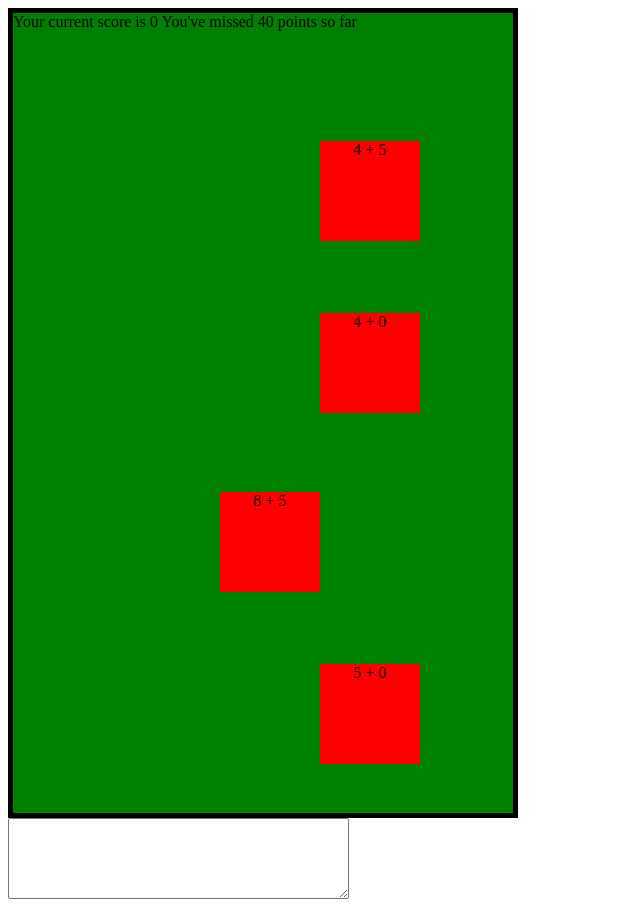
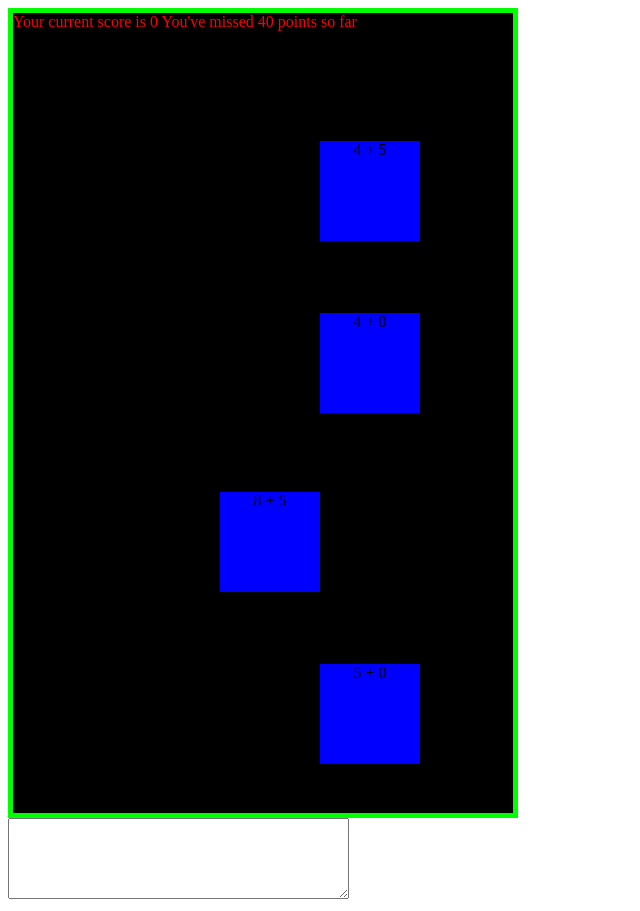
Before and after one commit to BrianMcMurr/240-game, a PHP site: page /smoothemove.html in a window 1280 px wide. Shown: the whole page, without its empty margins (0-640 px from the left). Run offline with PHP 8.4, Linux system fonts and the light colour scheme.

Commit message:
new smootheMove

```diff
--- a/currentGameIteration/fallingBlocks.css
+++ b/currentGameIteration/fallingBlocks.css
@@ -4,7 +4,7 @@
 		width: 100px;
 		height: 100px;
 		position: absolute;
-		background-color: red;
+		background-color: blue;
 		text-align: center;
 		animation-name: normalFall;/* this line was changed it now works with new animation options */
 		animation-duration: 4s;
--- a/currentGameIteration/gameBackground.css
+++ b/currentGameIteration/gameBackground.css
@@ -1,7 +1,8 @@
 	.gameBackground {
 		width: 500px;
 		height: 800px;
-		border: 5px solid black;
+		border: 5px solid rgb(0, 255, 0);
 		margin: 0;
-		background-color: green;
+		background-color: black;
+		color: red;
 	}
--- a/currentGameIteration/smoothemove.html
+++ b/currentGameIteration/smoothemove.html
@@ -26,7 +26,7 @@
 		}
 		//start shooting blocks every gap millis
 		function start(gap){
-			//The function setInterval calls the method blockCannon every gam milliseconds
+			//The function setInterval calls the method blockCannon every gap milliseconds
 			go = setInterval(blockCannon, gap);
 		}
 
@@ -41,7 +41,7 @@
 			console.log(counter);
 			var currentBlockId = "block" + counter;
 			var randomEquation = generateAddition();
-			makeBlock(currentBlockId,randomEquation);
+			makeBlock(currentBlockId, randomEquation);
 			var newBlock = {id: currentBlockId, equation: randomEquation};
 			blockList.push(newBlock);
 			console.log(JSON.stringify(blockList));
@@ -59,26 +59,30 @@
 			case (3) : block.setAttribute("style","animation-name: blockFall3"); break;
 			default : block.setAttribute("style","animation-name: blockFall4"); break;
 			}
+			block.setAttribute("color", "blue");
 			document.body.appendChild(block);
 			block.innerHTML = equation;
 
 		}
-
 		function animationEndListener(e) {//when event triggers, removes block from webpage and removes block from blockList
 			removeBlockId = e.target.getAttribute("id");
+			color = e.target.getAttribute("color");
 			for(i = 0; i < blockList.length; i++) {
 				if(removeBlockId == blockList[i].id){
 					blockList.splice(i,1);
 				}
 			}
 			e.target.remove();
-			missedPoints += 10;
+			if(color == "blue") {
+				missedPoints += 10;
+			}
 			updateScore();// updates score counter on webpage
 			checkIfGameFinish();// checks if player has missed maximum number of points
 		}
+
 		function checkIfGameFinish() {// checks if the user has missed the maximum amount of points,if so ends the game and gives score card as alert
 			if(missedPoints == maxMissedPoints) {
-				for (var i = 0; i < blockList.length; i++) {
+				for (i = 0; i < blockList.length; i++) {
 					document.getElementById(blockList[i].id).remove();
 				}
 				stop();//stops the game
@@ -111,8 +115,14 @@
 			if (symbol == "+"){//if addition, then solves as additon
 				result = num1 + num2;
 				if(result == parseInt(guess)) {//if user guess is correct then deletes the block and increments and updates score
-					document.getElementById(block.id).remove();
-					blockList.splice(iterator,1);
+					elem = document.getElementById(block.id);
+					animationName = elem.getAttribute("style");
+					console.log("animation name: " + animationName);
+					elem.setAttribute("style", "background-color: green;" + animationName);
+					elem.setAttribute("color", "green");
+					console.log(elem.getAttribute("style"));
+					//elem.style.backgroundColor = green;
+					blockList.splice(iterator, 1);
 					currentScore += 10;
 					updateScore();
 					return true;
@@ -121,12 +131,14 @@
 					return false;
 				}
 			}
+			/*
 			if (symbol == "-"){// if subtraction
 				result = num1 - num2;
 				if(result == parseInt(guess)) {
 					block.target.remove();
 				}
 			}
+			*/
 		}
 
 
```
Also changed, not shown: 1 other file.
